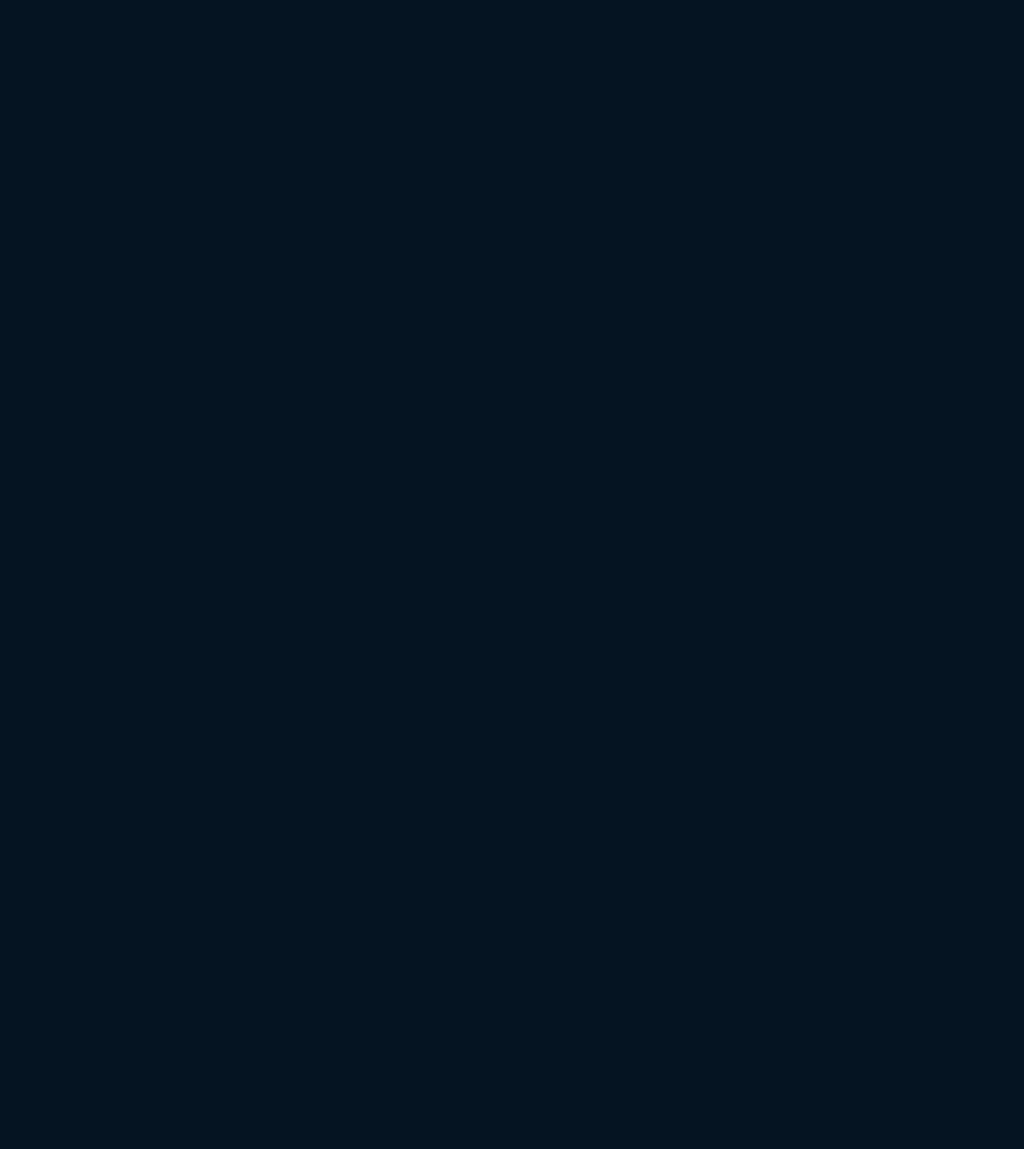
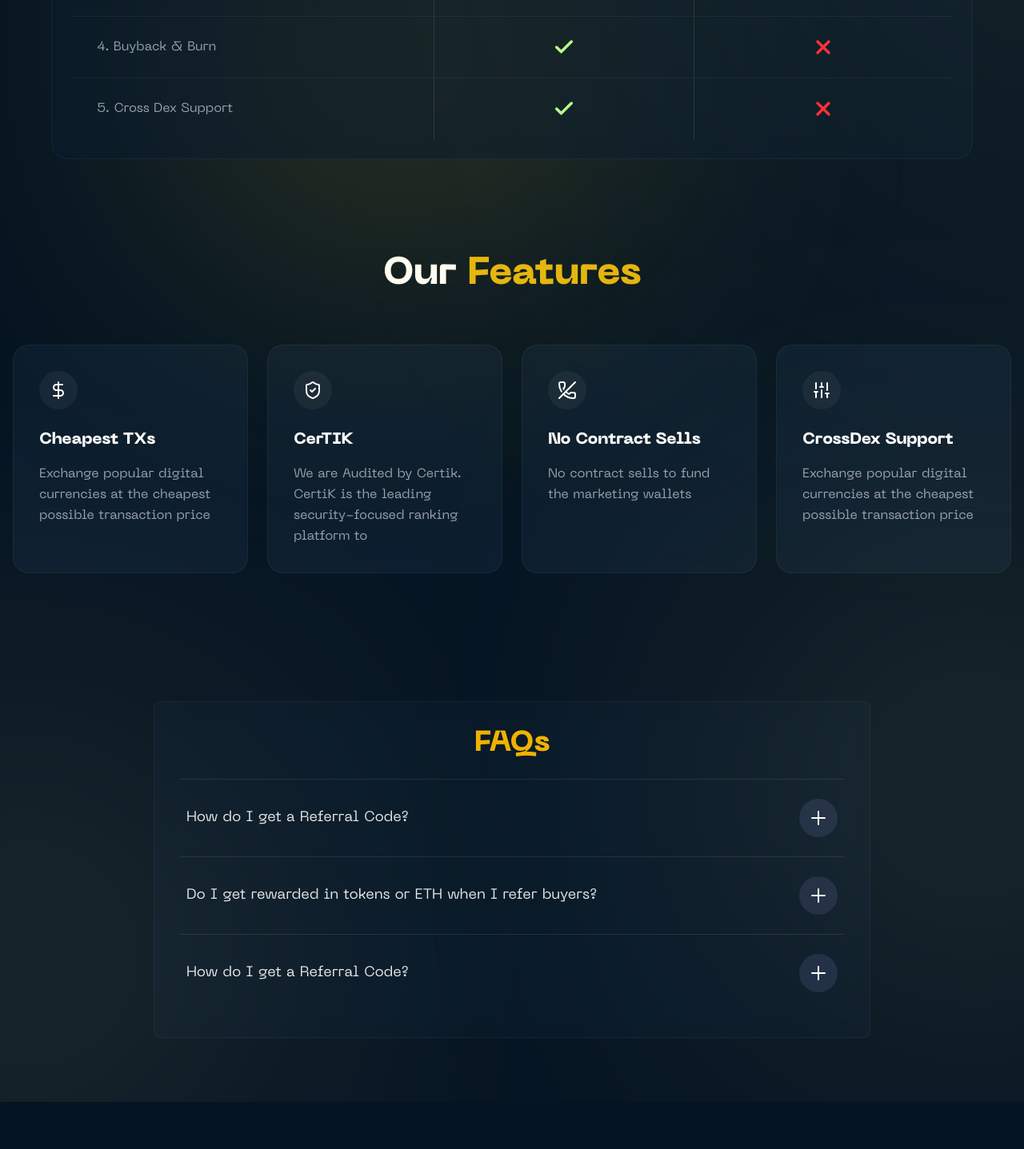
Before and after one commit to rahul-singh01/plutus-assign, a Next.js app: page / in a window 1280 px wide. Shown: the part 1300-2737 px from the top of the page at 80% size. Before the commit the page ends 800 px from the top, so only its background shows below. Built offline with nearby package versions, Linux system fonts and the light colour scheme.

Commit message:
Added: All component on root page /.

```diff
--- a/app/page.tsx
+++ b/app/page.tsx
@@ -1,11 +1,19 @@
 import Navbar from "@/components/Navbar";
 import Hero from "@/components/Hero";
+import WhyMoonEX from "@/components/WhyMoonEX";
+import FAQ from "@/components/FAQ";
+import Footer from "@/components/Footer";
+import Features from "@/components/Features";
 
 export default function Home() {
   return (
-    <main className="min-h-screen bg-[#051422] text-white overflow-hidden selection:bg-primary selection:text-black">
+    <main className="min-h-screen bg-background text-white overflow-x-hidden selection:bg-primary selection:text-black">
       <Navbar />
       <Hero />
+      <WhyMoonEX />
+      <Features />
+      <FAQ />
+      <Footer />
     </main>
   );
 }
```
